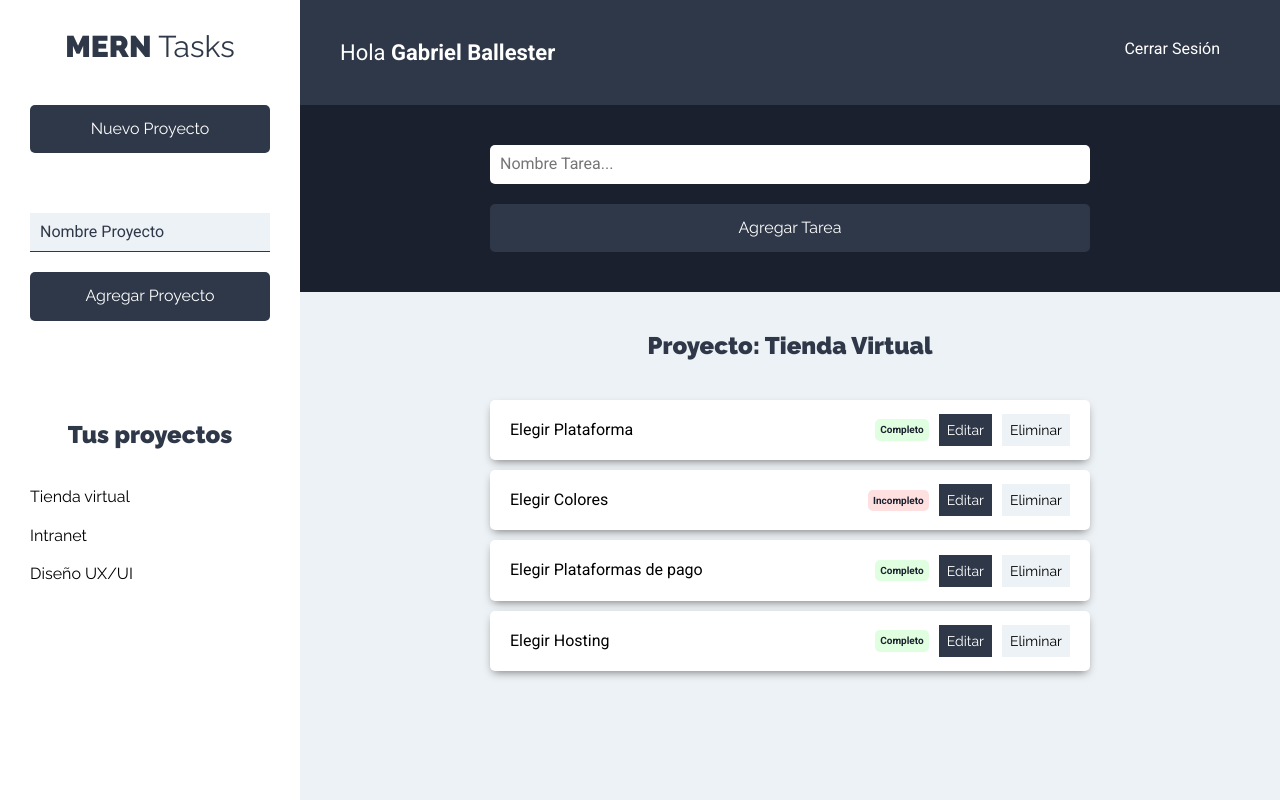
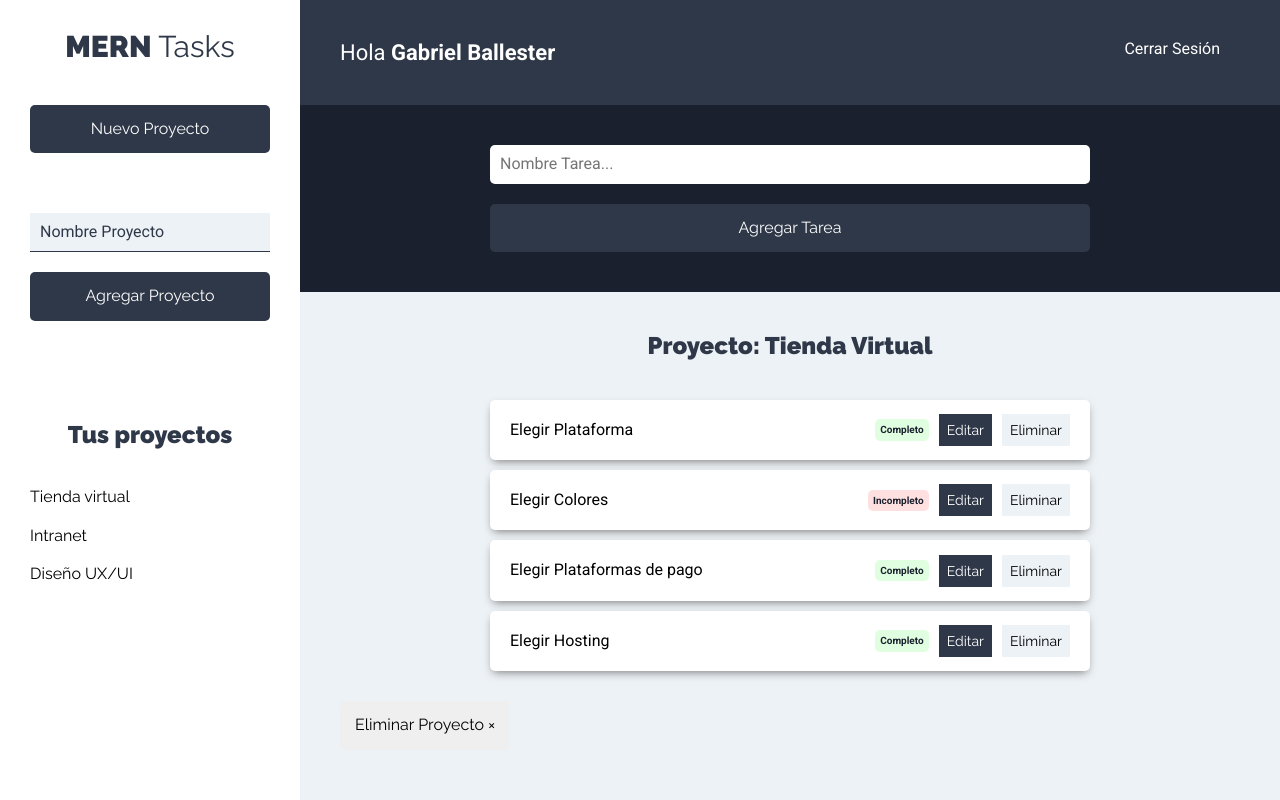
Before and after one commit to gabyballester/front-projects-tasks-react-hooks-context, a React (Create React App) app: page /projects in a window 1280 px wide. Built offline with nearby package versions, Linux system fonts and the light colour scheme.

Commit message:
CreatingTasksComponents: Addming a Project delete button in TasksList.jsx

```diff
--- a/src/components/tasks/TasksList.jsx
+++ b/src/components/tasks/TasksList.jsx
@@ -23,6 +23,10 @@ const TasksList = () => {
           projectTasks.map((task) => <Task task={task} />)
         )}
       </ul>
+
+      <button type="button" className="btn btn-eliminar">
+          Eliminar Proyecto &times;
+      </button>
     </Fragment>
   );
 };
```
